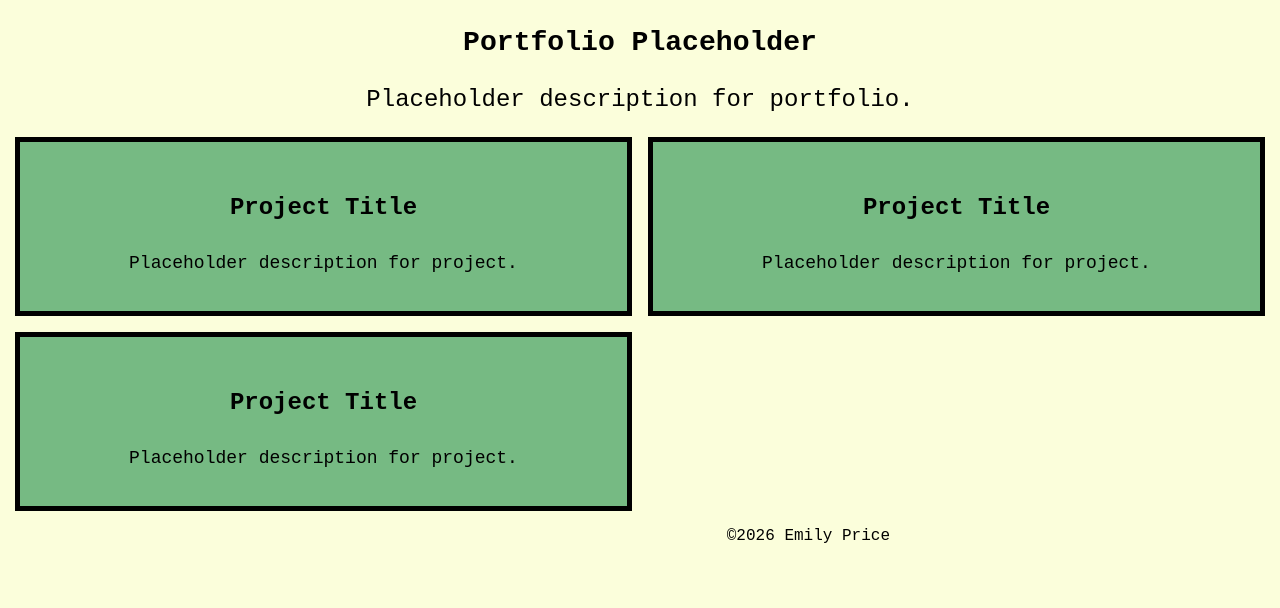
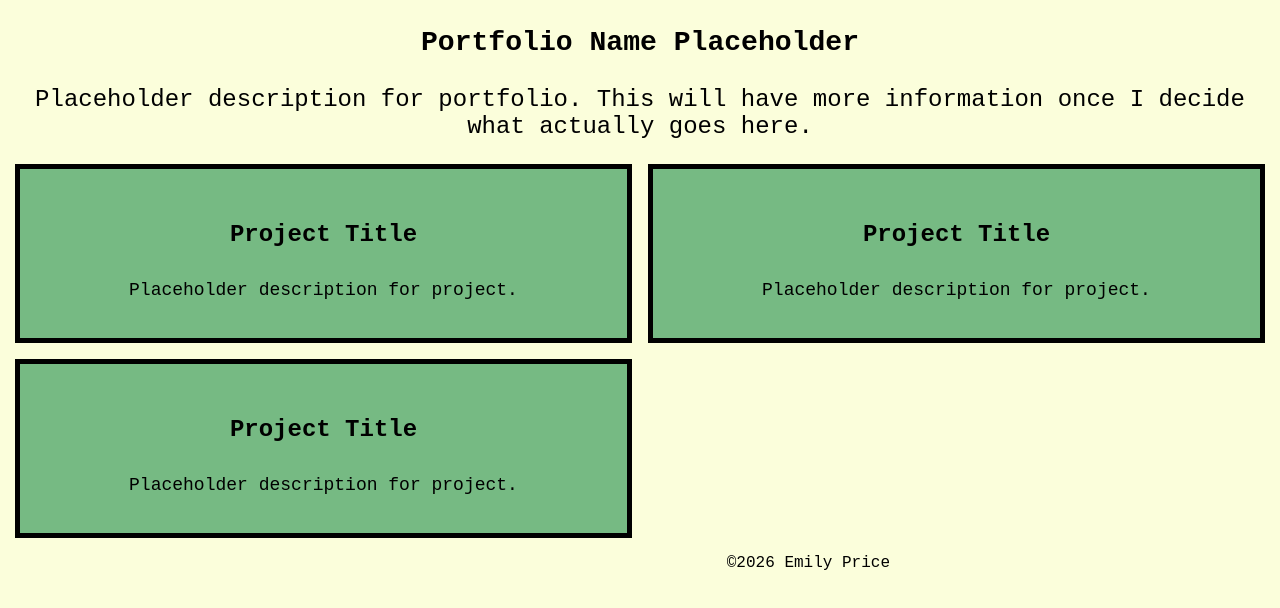
Before and after one commit to emily99price/my-first-website, a plain HTML site: page projects.html in a window 1280 px wide. Shown: the part 224-832 px from the top of the page. Drawn offline with Linux system fonts and the light colour scheme.

Commit message:
Revise portfolio section in projects.html
Updated portfolio section with a new name placeholder and expanded description.

```diff
--- a/projects.html
+++ b/projects.html
@@ -20,8 +20,10 @@
     <main>
         <section>
             <h2>My Projects</h2>
-            <h3>Portfolio Placeholder</h3>
-               <p>Placeholder description for portfolio.</p>
+            <div class="portfolio-name-description">
+            <h3>Portfolio Name Placeholder</h3>
+               <p>Placeholder description for portfolio. This will have more information once I decide what actually goes here.</p>
+            </div>
             <div class="portfolio-grid">
                 <div class="portfolio-card-1">
                     <h4>Project Title</h4>
```
